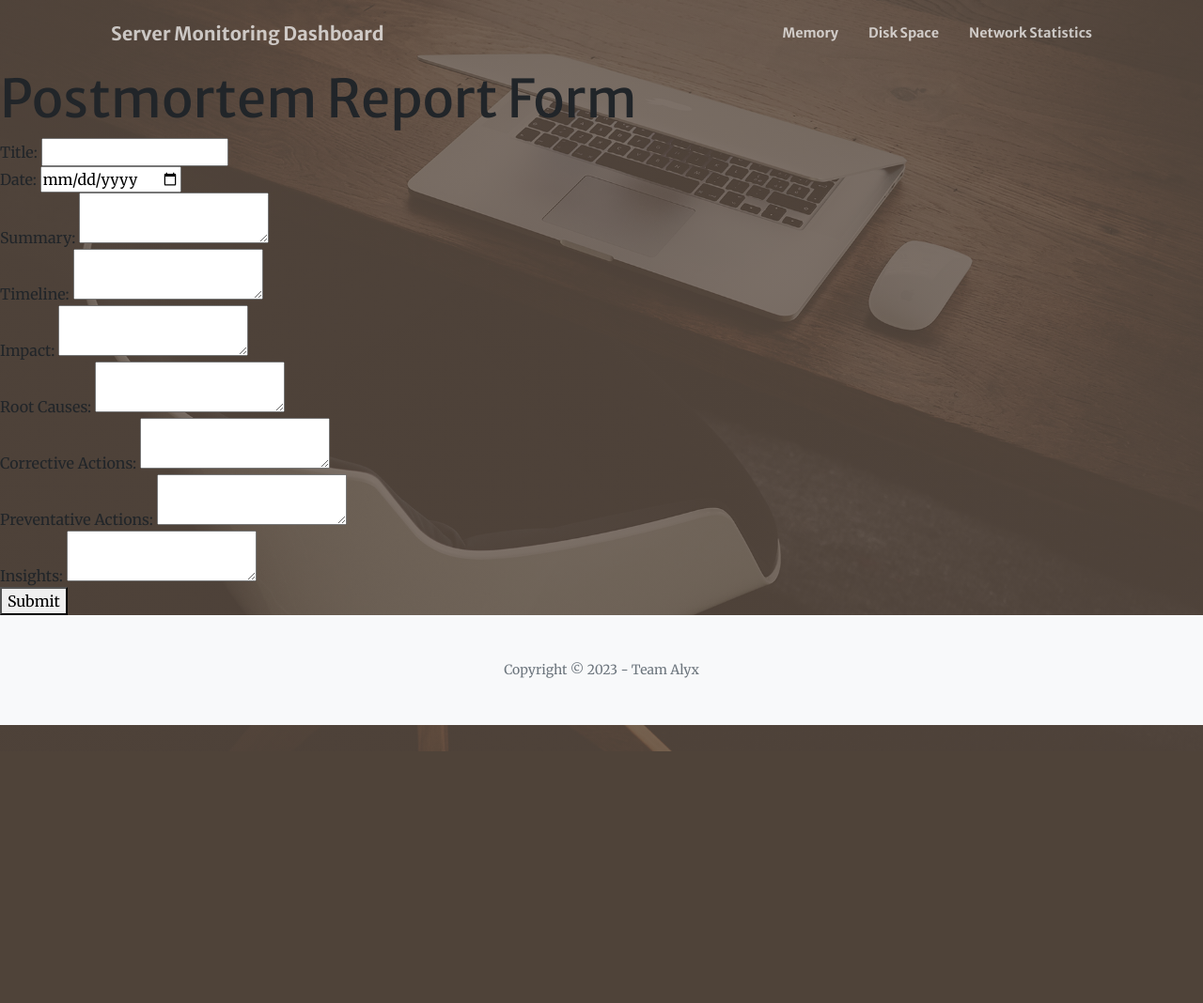
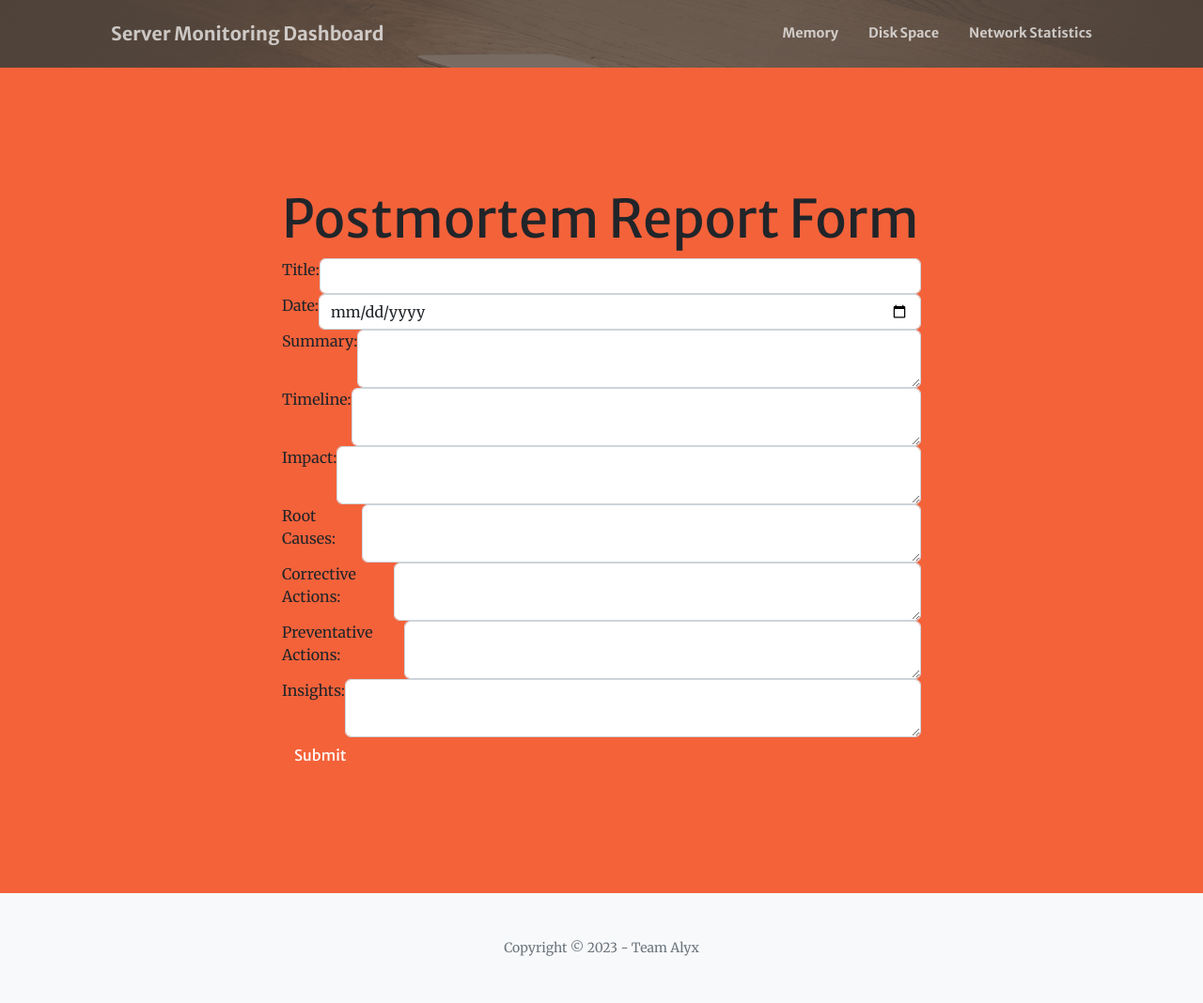
Before and after one commit to Byenna/server_monitoring_dashboard2.0, a Flask app: page /create_postmortem in a window 1280 px wide. Shown: the whole page at 94% size. Before the commit the page ends 800 px from the top, so only its background shows below. Run offline with Flask 3, Linux system fonts and the light colour scheme; some libraries are stand-ins or nearby versions.

Commit message:
styled postmortum form

```diff
--- /dev/null
+++ b/app/static/css/postmortum_form.css
@@ -0,0 +1,3 @@
+#postmortem_form .form-group {
+    display: flex;
+}
--- a/app/templates/index.html
+++ b/app/templates/index.html
@@ -19,6 +19,7 @@
     <link href="https://cdnjs.cloudflare.com/ajax/libs/SimpleLightbox/2.1.0/simpleLightbox.min.css" rel="stylesheet" />
     <!-- Additional custom styles (if needed) -->
     <link href="{{ url_for('static', filename='css/styles.css') }}" rel="stylesheet" />
+    <link href="{{ url_for('static', filename='css/postmortum_form.css') }}" rel="stylesheet" />
 </head>
 {% endblock %}
 
--- a/app/templates/postmortem_form.html
+++ b/app/templates/postmortem_form.html
@@ -1,39 +1,60 @@
 {% extends 'index.html' %}
 
 {% block content %}
-<body>
+<section class="page-section bg-primary">
+    <div class="container px-4 px-lg-5">
+        <div class="row gx-4 gx-lg-5 justify-content-center">
+            <div class="col-lg-8">
     <h1>Postmortem Report Form</h1>
-    <form action="/submit_postmortem" method="post">
+    <form id="postmortem_form" action="/submit_postmortem" method="post">
+        <div class="form-group">
             <label for="title">Title:</label>
-        <input type="text" name="title" required><br>
+            <input type="text" name="title" class="form-control" required="">
+        </div>
 
+        <div class="form-group">
             <label for="date">Date:</label>
-        <input type="date" name="date" required><br>
+            <input type="date" name="date" class="form-control" required="">
+        </div>
 
+        <div class="form-group">
             <label for="summary">Summary:</label>
-        <textarea name="summary" required></textarea><br>
+            <textarea name="summary" class="form-control" required=""></textarea>
+        </div>
 
+        <div class="form-group">
             <label for="timeline">Timeline:</label>
-        <textarea name="timeline" required></textarea><br>
+            <textarea name="timeline" class="form-control" required=""></textarea>
+        </div>
 
+        <div class="form-group">
             <label for="impact">Impact:</label>
-        <textarea name="impact" required></textarea><br>
+            <textarea name="impact" class="form-control" required=""></textarea>
+        </div>
 
+        <div class="form-group">
             <label for="root_causes">Root Causes:</label>
-        <textarea name="root_causes" required></textarea><br>
+            <textarea name="root_causes" class="form-control" required=""></textarea>
+        </div>
 
+        <div class="form-group">
             <label for="actions">Corrective Actions:</label>
-        <textarea name="actions" required></textarea><br>
+            <textarea name="actions" class="form-control" required=""></textarea>
+        </div>
 
+        <div class="form-group">
             <label for="prevention">Preventative Actions:</label>
-        <textarea name="prevention" required></textarea><br>
+            <textarea name="prevention" class="form-control" required=""></textarea>
+        </div>
 
+        <div class="form-group">
             <label for="insights">Insights:</label>
-        <textarea name="insights" required></textarea><br>
+            <textarea name="insights" class="form-control" required=""></textarea>
+        </div>
 
-        <button type="submit">Submit</button>
+        <button type="submit" class="btn btn-primary">Submit</button>
     </form>
-</body>
+</section>
 </html>
 
 {% endblock %}
```
Lines whose indentation alone changed are shown as unchanged.
